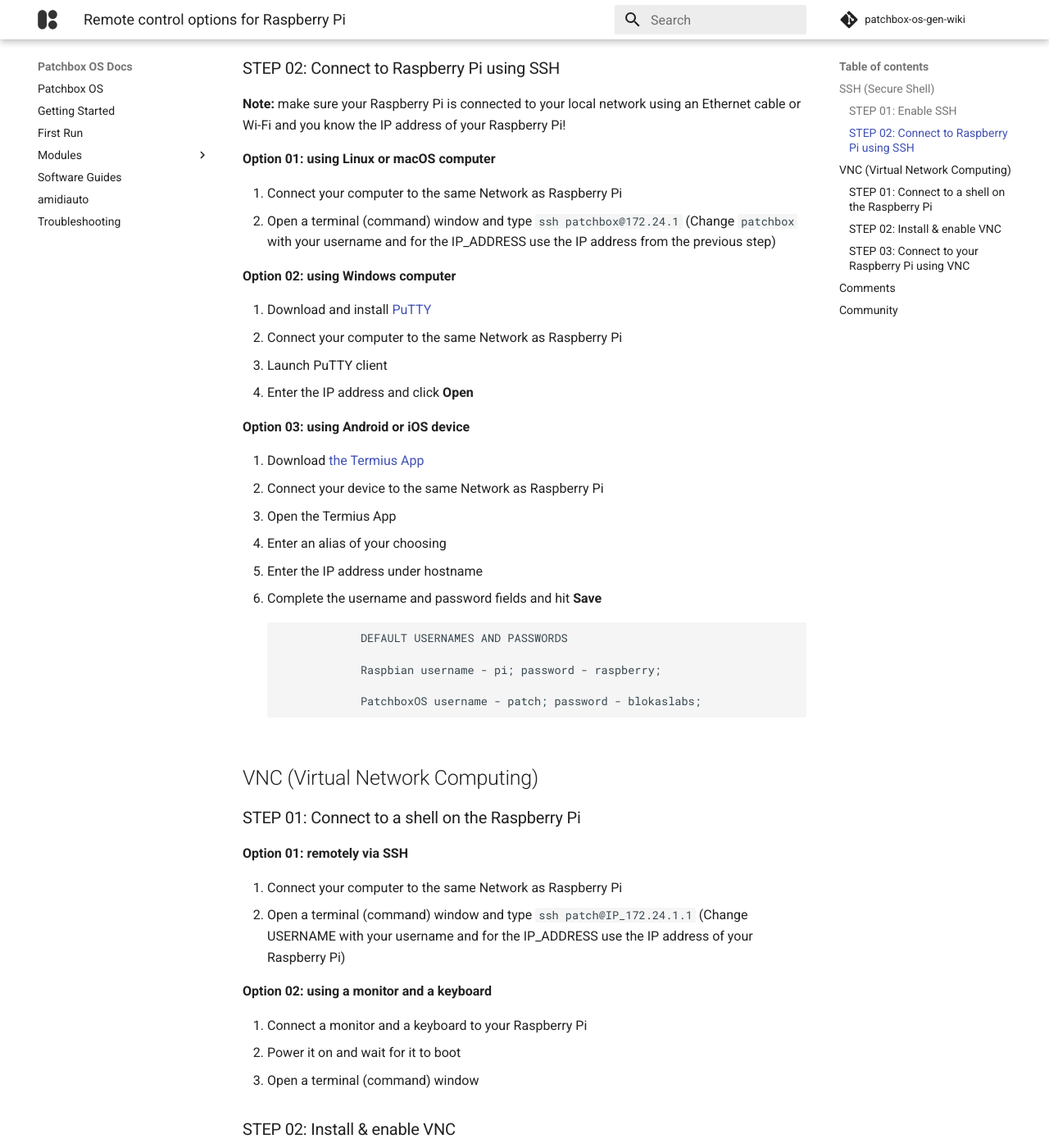
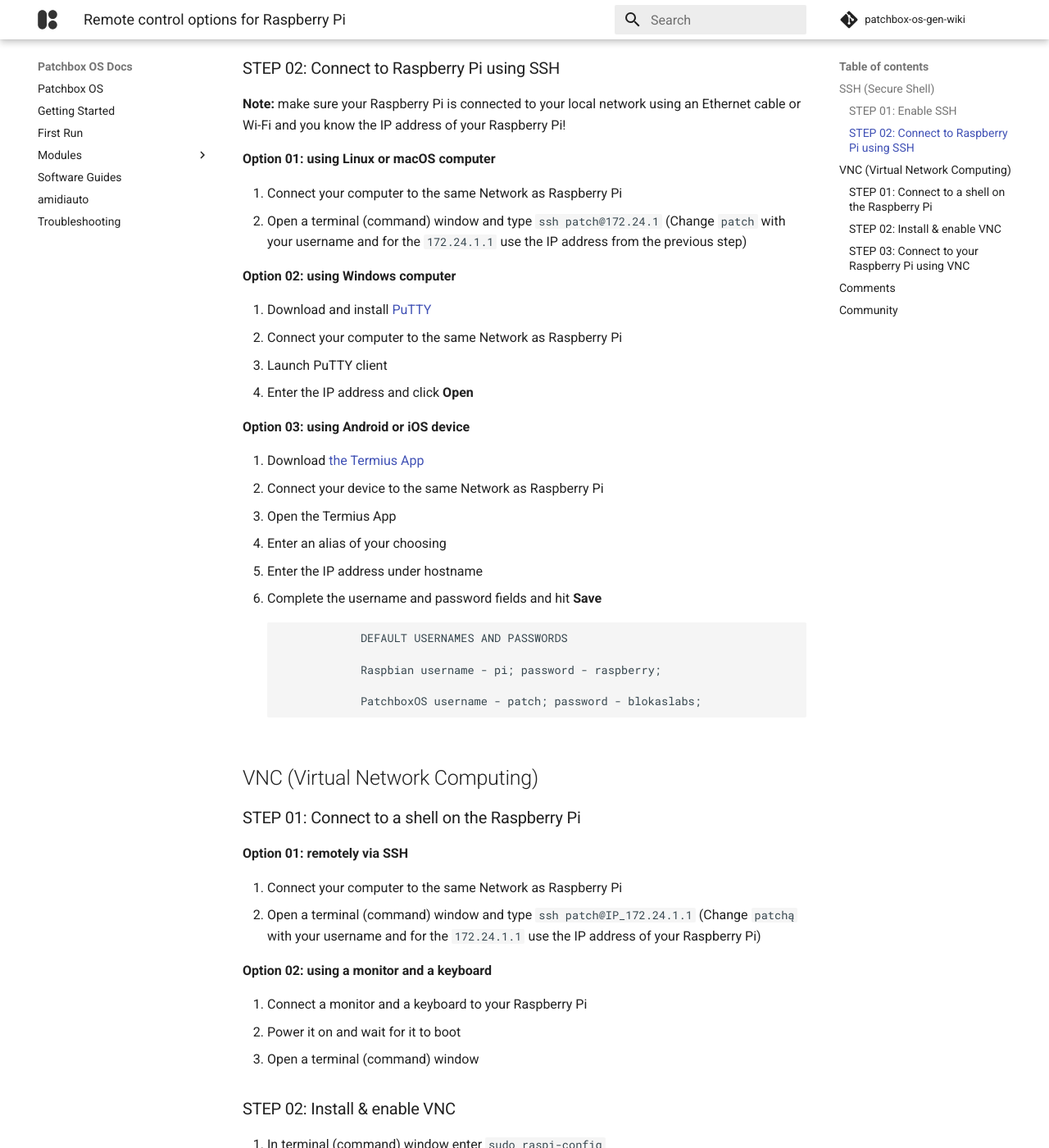
Before and after one commit to BlokasLabs/patchbox-os-docs, an MkDocs documentation site: the page built from docs/RemoteControl.md, in a window 1280 px wide and 1400 px high, scrolled down 869 px. Shown: the whole window at 82% size. Built offline with MkDocs 1.6.1 and Material for MkDocs 9.7.7, drawn with Linux system fonts in a browser that asks for light colours; comment, search, counter and statistics services are not loaded; old or Windows-style settings are respelled for this version of MkDocs.

Commit message:
Small edit

```diff
--- a/docs/RemoteControl.md
+++ b/docs/RemoteControl.md
@@ -32,7 +32,7 @@ If you do not have a spare monitor and a keyboard or just want to try something
 **Option 01: using Linux or macOS computer**
 
 1. Connect your computer to the same Network as Raspberry Pi
-2. Open a terminal (command) window and type `ssh patchbox@172.24.1` (Change `patchbox` with your username and for the IP_ADDRESS use the IP address from the previous step)
+2. Open a terminal (command) window and type `ssh patch@172.24.1` (Change `patch` with your username and for the `172.24.1.1` use the IP address from the previous step)
 
 
 **Option 02: using Windows computer**
@@ -68,7 +68,7 @@ If you do not have a spare monitor and a keyboard or just want to try something
 **Option 01: remotely via SSH**
 
 1. Connect your computer to the same Network as Raspberry Pi
-2. Open a terminal (command) window and type `ssh patch@IP_172.24.1.1` (Change USERNAME with your username and for the IP_ADDRESS use the IP address of your Raspberry Pi)
+2. Open a terminal (command) window and type `ssh patch@IP_172.24.1.1` (Change `patchą` with your username and for the `172.24.1.1` use the IP address of your Raspberry Pi)
 
 **Option 02: using a monitor and a keyboard**
 
```
